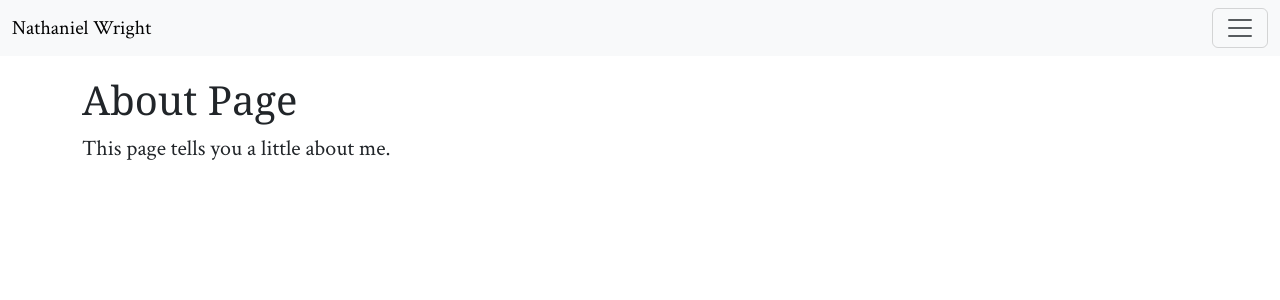
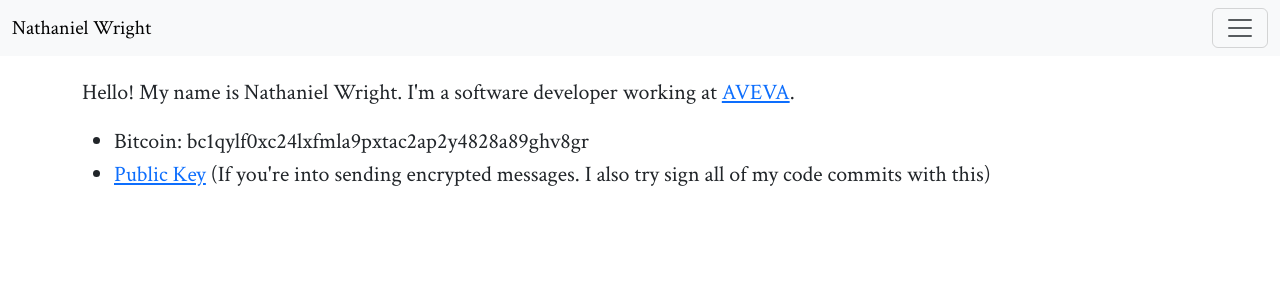
Before and after one commit to N8-Wright/nathanieljwright.github.io, a Jekyll site: the page built from about.html, in a window 1280 px wide. Shown: the top 300 px of the page. Built offline with Jekyll 4.4.1, drawn with Linux system fonts in a browser that asks for light colours; some web fonts are replaced.

Commit message:
Added some info in the about page

```diff
--- /dev/null
+++ b/_data/tips.yml
@@ -0,0 +1,2 @@
+- name: Bitcoin
+  address: bc1qylf0xc24lxfmla9pxtac2ap2y4828a89ghv8gr
--- a/about.html
+++ b/about.html
@@ -2,6 +2,14 @@
 layout: default
 title: About
 ---
+<p>
+Hello! My name is Nathaniel Wright. I'm a software developer working at <a href="https://www.aveva.com/en/">AVEVA</a>.
+</p>
 
-<h1>About Page</h1>
-<p>This page tells you a little about me.</p>
+<ul>
+    {% for location in site.data.tips %}
+    <li>{{ location.name }}: {{ location.address }}</li>
+    {% endfor %}
+
+    <li><a href="{{site.baseurl}}/assets/Nathaniel Wright_0xB2F84B9B_public.asc">Public Key</a> (If you're into sending encrypted messages. I also try sign all of my code commits with this)</li>
+</ul>
```
Also changed, not shown: 1 other file.
